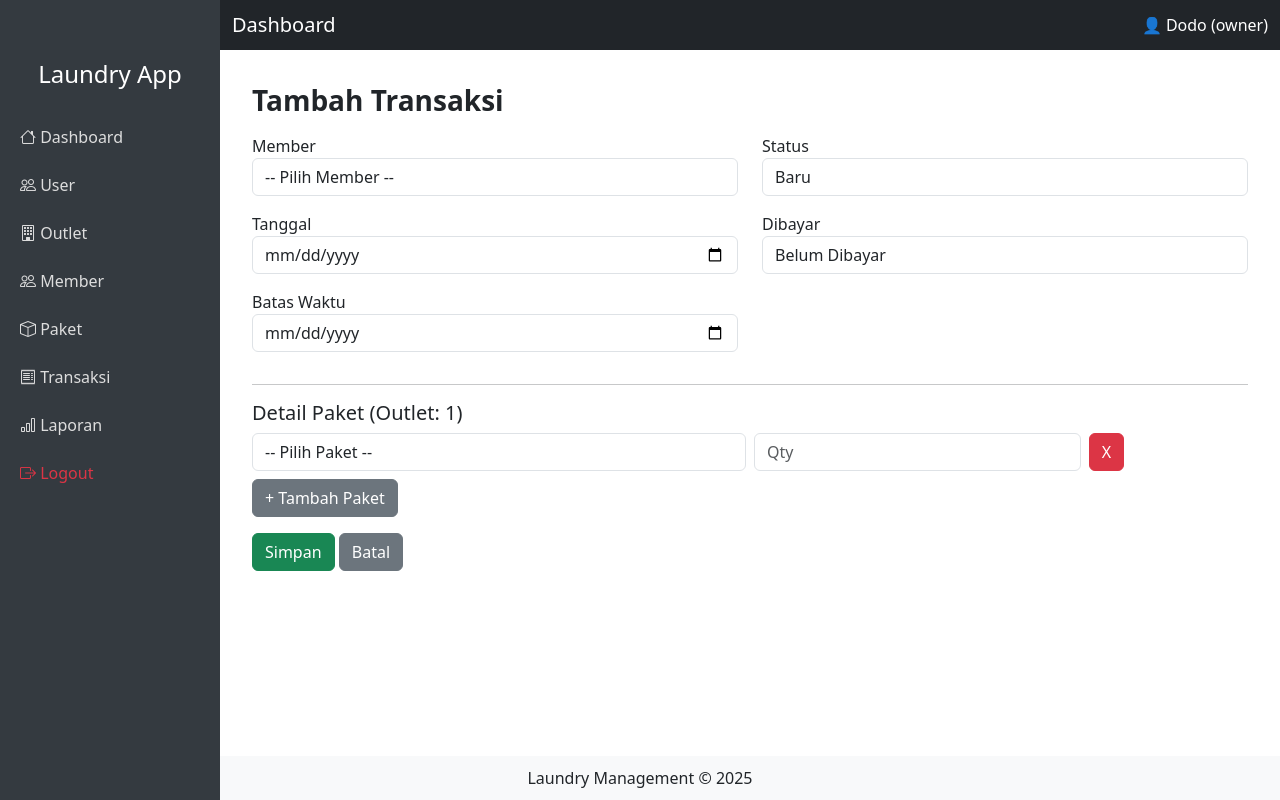
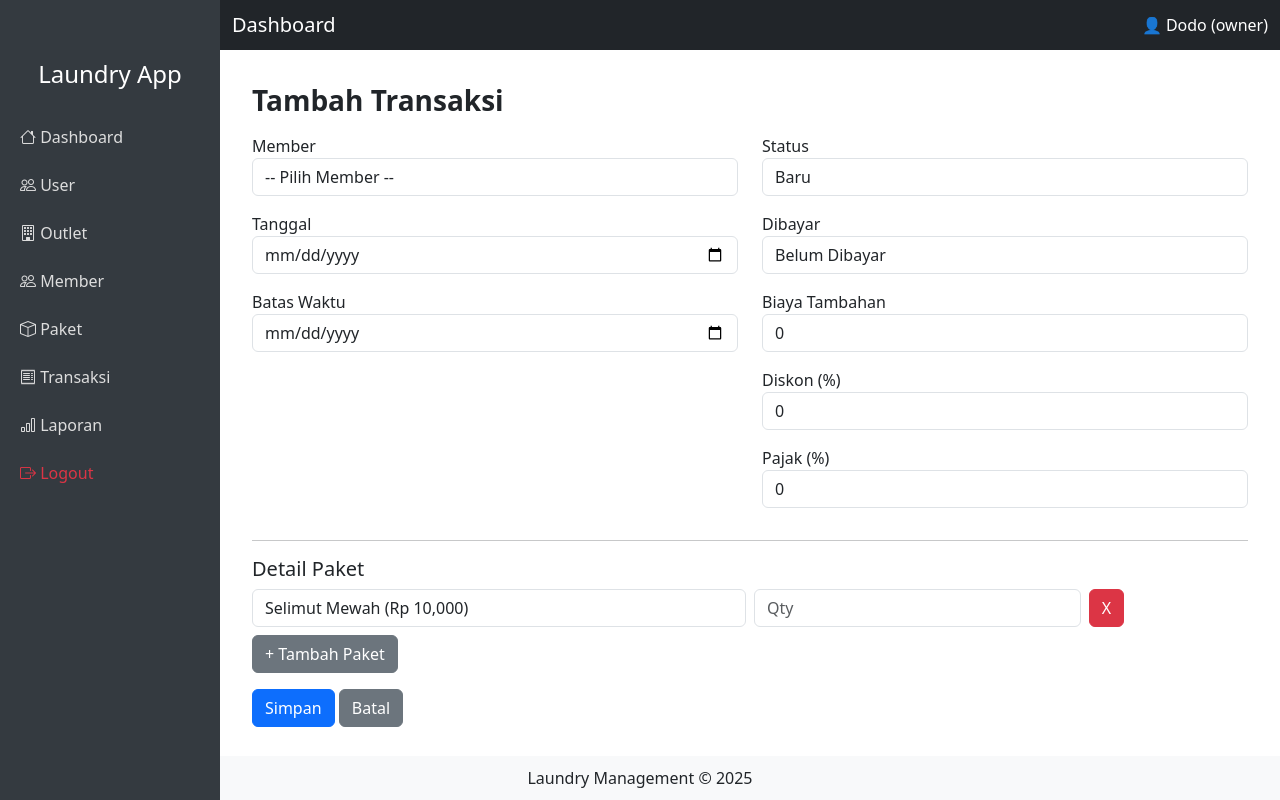
Before and after one commit to EldoradoAng/laundry-app, a PHP site: page /pages/transaksi/add.php in a window 1280 px wide. Run offline with PHP 8.4, Linux system fonts and the light colour scheme; a user stored in the database is signed in; data comes from the database, SQL or seed files in the repository.

Commit message:
fix bagian add transaksi

```diff
--- a/pages/transaksi/add.php
+++ b/pages/transaksi/add.php
@@ -2,41 +2,40 @@
 include "../../template/header.php";
 include "../../config/database.php";
 
-// Ambil data member & paket berdasarkan outlet login
-$id_outlet = $_SESSION['id_outlet'];
 $members = mysqli_query($conn, "SELECT * FROM tb_member");
-$pakets  = mysqli_query($conn, "SELECT * FROM tb_paket WHERE id_outlet='$id_outlet'");
+$pakets  = mysqli_query($conn, "SELECT * FROM tb_paket");
 
 if(isset($_POST['simpan'])){
-  $id_user   = $_SESSION['id_user'];
-  $id_member = $_POST['id_member'];
-  $tgl = $_POST['tgl'];
+  $id_member   = $_POST['id_member'];
+  $tgl         = $_POST['tgl'];
   $batas_waktu = $_POST['batas_waktu'];
-  $status = $_POST['status'];
-  $dibayar = $_POST['dibayar'];
+  $status      = $_POST['status'];
+  $dibayar     = $_POST['dibayar'];
 
-  // insert transaksi
+  // tambahan
+  $biaya_tambahan = $_POST['biaya_tambahan'];
+  $diskon         = $_POST['diskon'];
+  $pajak          = $_POST['pajak'];
+
+  // simpan transaksi baru
   mysqli_query($conn, "INSERT INTO tb_transaksi
-    (id_outlet, kode_invoice, id_member, tgl, batas_waktu, status, dibayar, id_user, biaya_tambahan, diskon, pajak)
+    (id_member, tgl, batas_waktu, status, dibayar, biaya_tambahan, diskon, pajak)
     VALUES
-    ('$id_outlet','INV-".date("YmdHis")."','$id_member','$tgl','$batas_waktu','$status','$dibayar','$id_user',0,0,0)
+    ('$id_member','$tgl','$batas_waktu','$status','$dibayar','$biaya_tambahan','$diskon','$pajak')
   ");
 
   $id_transaksi = mysqli_insert_id($conn);
 
-  // insert detail paket
+  // simpan detail paket
   if(isset($_POST['paket'])){
     foreach($_POST['paket'] as $i=>$id_paket){
-      if(!empty($id_paket)){
-        $qty = (int)$_POST['qty'][$i];
-        mysqli_query($conn, "INSERT INTO tb_detail_transaksi (id_transaksi, id_paket, qty)
-                             VALUES ('$id_transaksi','$id_paket','$qty')");
-      }
+      $qty = $_POST['qty'][$i];
+      mysqli_query($conn, "INSERT INTO tb_detail_transaksi (id_transaksi,id_paket,qty)
+        VALUES ('$id_transaksi','$id_paket','$qty')");
     }
   }
 
   header("Location: index.php");
-  exit;
 }
 ?>
 
@@ -80,20 +79,31 @@ if(isset($_POST['simpan'])){
             <option value="dibayar">Dibayar</option>
           </select>
         </div>
+
+        <!-- tambahan -->
+        <div class="mb-3">
+          <label>Biaya Tambahan</label>
+          <input type="number" name="biaya_tambahan" class="form-control" value="0">
+        </div>
+        <div class="mb-3">
+          <label>Diskon (%)</label>
+          <input type="number" name="diskon" class="form-control" value="0">
+        </div>
+        <div class="mb-3">
+          <label>Pajak (%)</label>
+          <input type="number" name="pajak" class="form-control" value="0">
+        </div>
       </div>
     </div>
 
     <hr>
-    <h5>Detail Paket (Outlet: <?= $id_outlet; ?>)</h5>
+    <h5>Detail Paket</h5>
     <div id="paket-container">
       <div class="row g-2 mb-2 paket-row">
         <div class="col-md-6">
           <select name="paket[]" class="form-control">
-            <option value="">-- Pilih Paket --</option>
             <?php mysqli_data_seek($pakets,0); while($p=mysqli_fetch_assoc($pakets)){ ?>
-              <option value="<?= $p['id']; ?>">
-                <?= $p['nama_paket']; ?> (Rp <?= number_format($p['harga']); ?>)
-              </option>
+              <option value="<?= $p['id']; ?>"><?= $p['nama_paket']; ?> (Rp <?= number_format($p['harga']); ?>)</option>
             <?php } ?>
           </select>
         </div>
@@ -108,7 +118,7 @@ if(isset($_POST['simpan'])){
     <button type="button" id="add-row" class="btn btn-secondary mb-3">+ Tambah Paket</button>
 
     <div>
-      <button type="submit" name="simpan" class="btn btn-success">Simpan</button>
+      <button type="submit" name="simpan" class="btn btn-primary">Simpan</button>
       <a href="index.php" class="btn btn-secondary">Batal</a>
     </div>
   </form>
@@ -117,14 +127,19 @@ if(isset($_POST['simpan'])){
 <script>
 document.getElementById("add-row").addEventListener("click", function(){
   let container = document.getElementById("paket-container");
-  let row = container.querySelector(".paket-row").cloneNode(true);
-  row.querySelectorAll("input").forEach(i => i.value = "");
-  row.querySelectorAll("select").forEach(s => s.selectedIndex = 0);
+  let firstRow = container.querySelector(".paket-row");
+  let row = firstRow.cloneNode(true);
+
+  row.querySelectorAll("input").forEach(i=>i.value="");
+  row.querySelectorAll("select").forEach(s=>s.selectedIndex=0);
+
   container.appendChild(row);
+
   row.querySelector(".remove-row").addEventListener("click", function(){
     row.remove();
   });
 });
+
 document.querySelectorAll(".remove-row").forEach(btn=>{
   btn.addEventListener("click", function(){ btn.closest(".paket-row").remove(); });
 });
```
Also changed, not shown: README.md.
